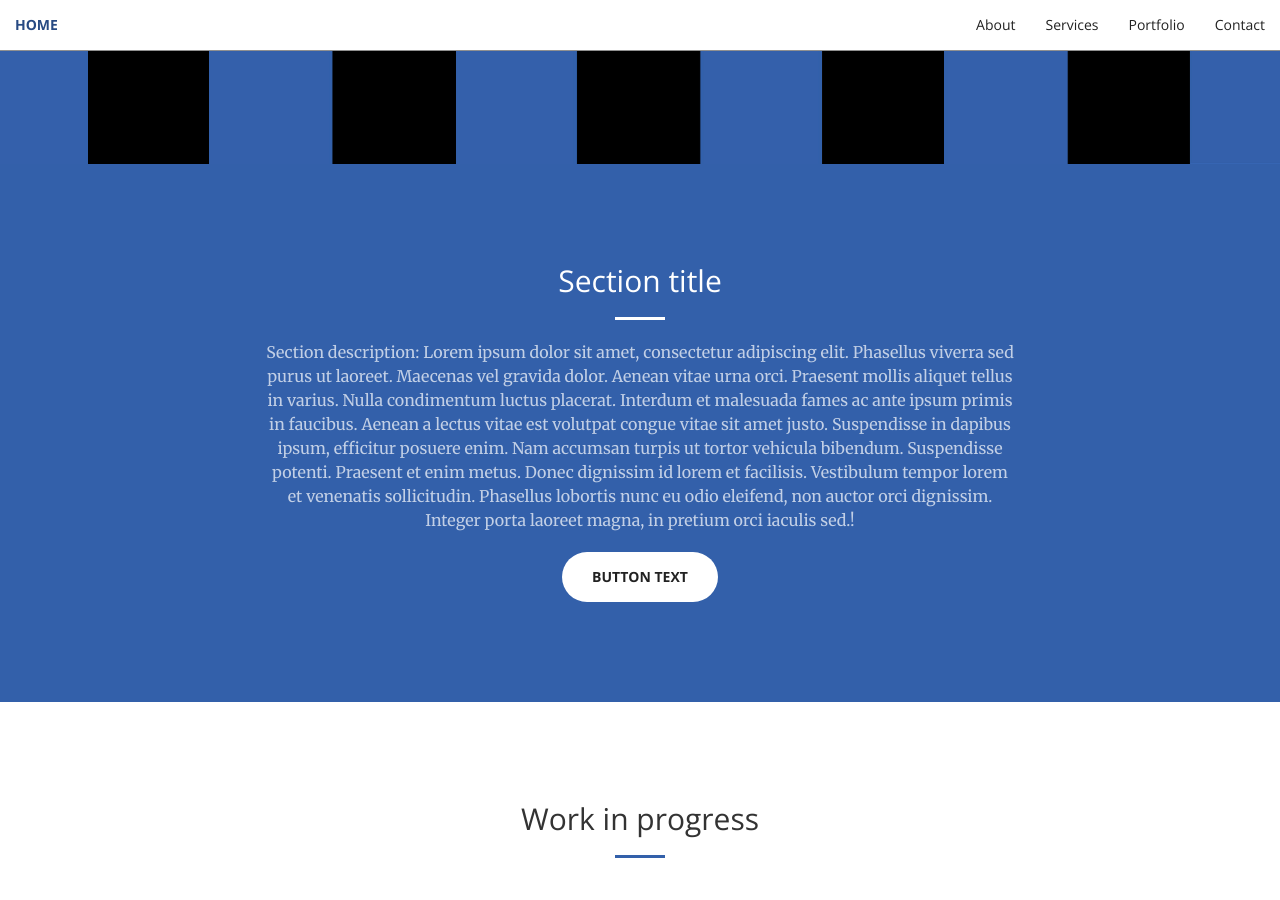
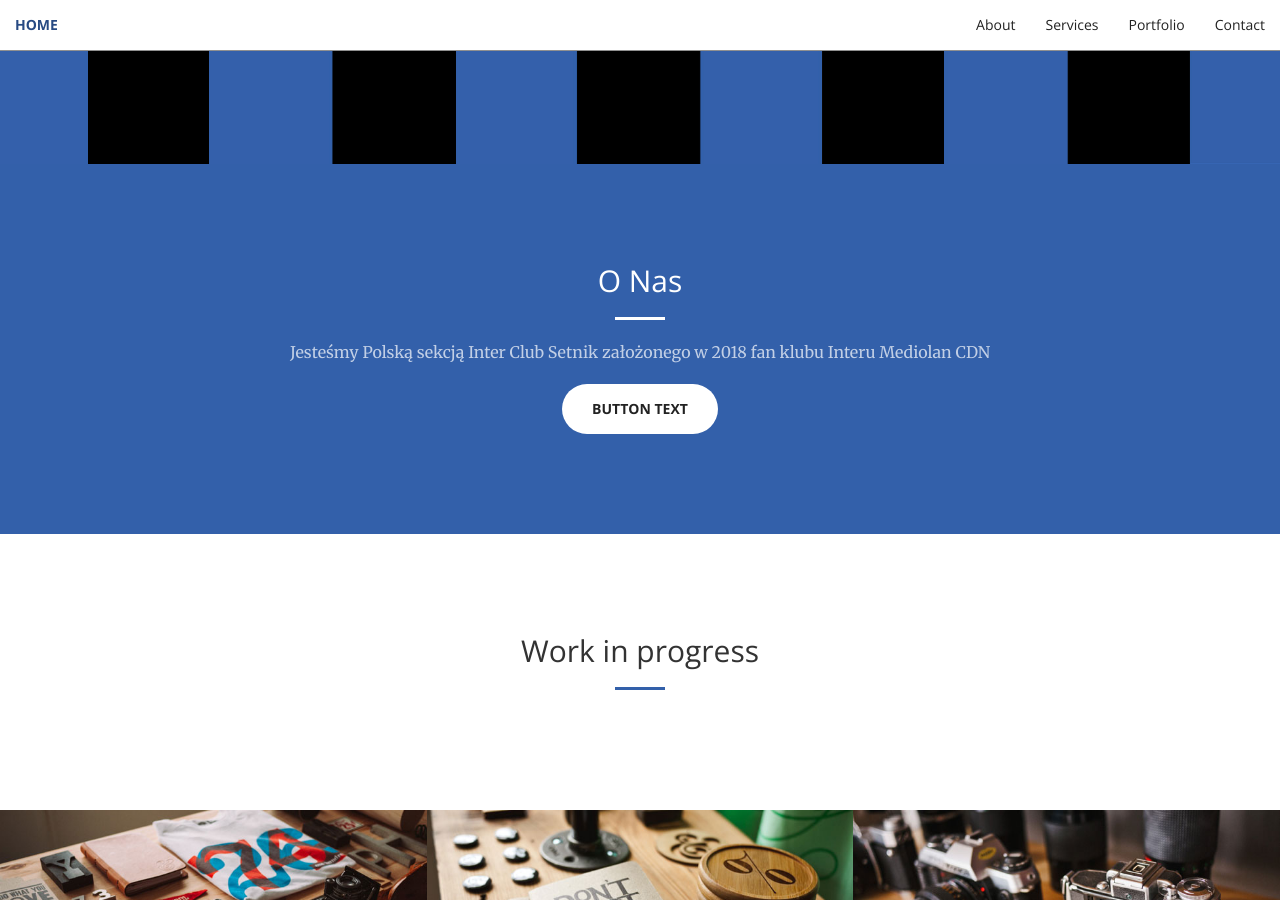
Before and after one commit to SetnikPolonia/setnikpolonia.github.io, a Jekyll site: the page built from index.html, in a window 1280 px wide and 900 px high, scrolled down 736 px. Built offline with Jekyll 4.4.1, drawn with Linux system fonts in a browser that asks for light colours.

Commit message:
Sekcja o Nas, tekst

```diff
--- a/_includes/call-to-action.html
+++ b/_includes/call-to-action.html
@@ -2,9 +2,9 @@
     <div class="container">
         <div class="row">
             <div class="col-lg-8 col-lg-offset-2 text-center">
-                <h2 class="section-heading">Section title</h2>
+                <h2 class="section-heading">O Nas</h2>
                 <hr class="light">
-                <p class="text-faded">Section description: Lorem ipsum dolor sit amet, consectetur adipiscing elit. Phasellus viverra sed purus ut laoreet. Maecenas vel gravida dolor. Aenean vitae urna orci. Praesent mollis aliquet tellus in varius. Nulla condimentum luctus placerat. Interdum et malesuada fames ac ante ipsum primis in faucibus. Aenean a lectus vitae est volutpat congue vitae sit amet justo. Suspendisse in dapibus ipsum, efficitur posuere enim. Nam accumsan turpis ut tortor vehicula bibendum. Suspendisse potenti. Praesent et enim metus. Donec dignissim id lorem et facilisis. Vestibulum tempor lorem et venenatis sollicitudin. Phasellus lobortis nunc eu odio eleifend, non auctor orci dignissim. Integer porta laoreet magna, in pretium orci iaculis sed.!</p>
+                <p class="text-faded">Jesteśmy Polską sekcją Inter Club Setnik założonego w 2018 fan klubu Interu Mediolan CDN</p>
                 <a href="#" class="btn btn-default btn-xl">Button text</a>
             </div>
         </div>
```
